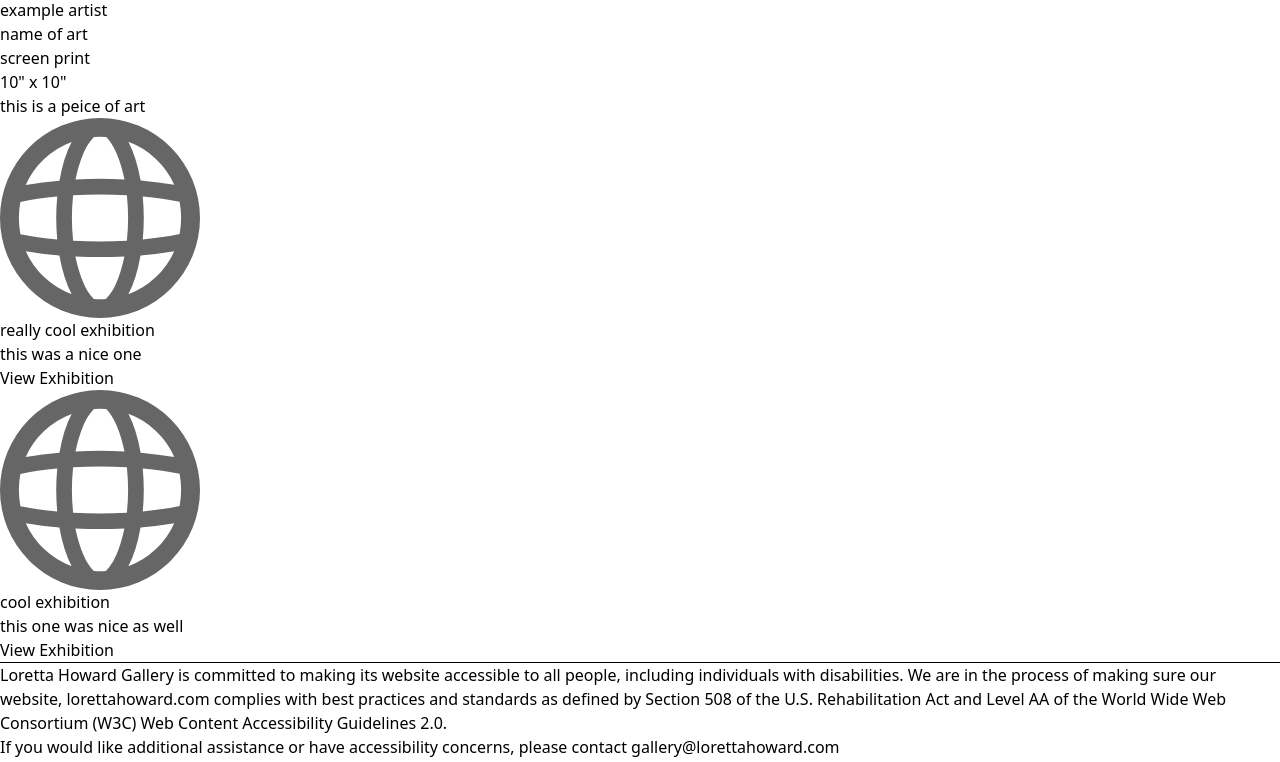
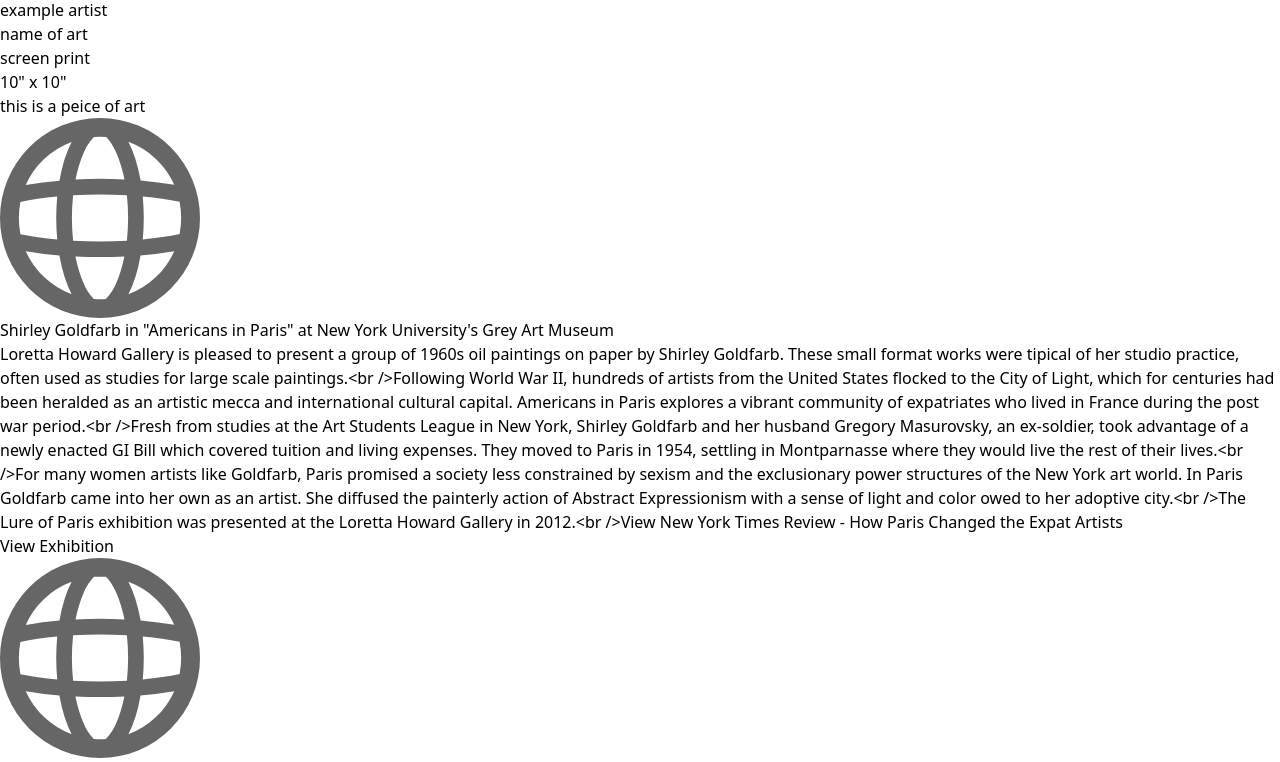
Before and after one commit to tfudge1/lorettahowardgallery, a Next.js app: page / in a window 1280 px wide. Shown: the part 451-1213 px from the top of the page. Built offline with nearby package versions, Linux system fonts and the light colour scheme.

Commit message:
dynamicaly dispalys homepage featured exhibitions

```diff
--- a/app/page.tsx
+++ b/app/page.tsx
@@ -10,7 +10,30 @@
 export default async function Home() {
   const data = await getData();
   const featured_art= data["featured_art"];
+  const exhibitions = data["exhibitions"];
   const featured_exhibitions= data["featured-exhibitions"];
+  let display_exhibitions = (<p></p>);
+    for (let x = 0; x < featured_exhibitions.length; x++){ // iterate through features exhibitions slugs
+      let _featured_exhibitions = featured_exhibitions[x].slug;
+        for (let i = 0; i < exhibitions.length; i++){ // iterate through all exhibitons to find slug
+          let _full_exhibition = exhibitions[i];
+            if (_featured_exhibitions == _full_exhibition.slug){
+              display_exhibitions = (<div key={_full_exhibition.slug}>
+              <Image
+              src={_full_exhibition.art[0].url}
+              alt="featured image"
+              width={200}
+              height={100}
+              />
+              <h2>{_full_exhibition.title}</h2>
+              <p>{_full_exhibition.description}</p>
+              <p> <a href={`/exhibitions/${_full_exhibition.slug}`}>View Exhibition</a></p>
+              {display_exhibitions}
+              </div>
+              )
+            }
+        }
+    }
 
   return (
     <div>
@@ -30,19 +53,7 @@
         </div>{/*  featured-art */}
 
         <div className="featured-exhibition">
-          {featured_exhibitions.map((exhibitions: any) => (
-            <div key={exhibitions.slug}>
-              <Image
-              src={exhibitions.image_name}
-              alt="featured image"
-              width={200}
-              height={100}
-              />
-              <h2>{exhibitions.title}</h2>
-              <p>{exhibitions.description}</p>
-              <p> <a href={exhibitions.slug}>View Exhibition</a></p>
-            </div>
-          ))}
+          {display_exhibitions}
         </div>
 
       </main>
--- a/public/content.json
+++ b/public/content.json
@@ -12,16 +12,10 @@
     ],
     "featured-exhibitions":[
         {
-            "title":"really cool exhibition",
-            "description":"this was a nice one",
-            "slug":"name-of-exhibition-one",
-            "image_name":"/globe.svg"
+            "slug":"seeing_red"
         },
         {
-            "title":"cool exhibition",
-            "description":"this one was nice as well",
-            "slug":"name-of-exhibition-two",
-            "image_name":"/globe.svg"
+            "slug":"shirley_goldfarb_in_americans_in_paris"
         }
     ],
     "artists":[
@@ -524,6 +518,28 @@
                     "slug":"example_artist"
                 }
             ]
+        },
+        {
+            "title":"Shirley Goldfarb in \"Americans in Paris\" at New York University's Grey Art Museum",
+            "slug":"shirley_goldfarb_in_americans_in_paris",
+            "date_range":"April 29",
+            "year": 2024,
+            "description":"Loretta Howard Gallery is pleased to present a group of 1960s oil paintings on paper by Shirley Goldfarb. These small format works were tipical of her studio practice, often used as studies for large scale paintings.<br />Following World War II, hundreds of artists from the United States flocked to the City of Light, which for centuries had been heralded as an artistic mecca and international cultural capital. Americans in Paris explores a vibrant community of expatriates who lived in France during the post war period.<br />Fresh from studies at the Art Students League in New York, Shirley Goldfarb and her husband Gregory Masurovsky, an ex-soldier, took advantage of a newly enacted GI Bill which covered tuition and living expenses. They moved to Paris in 1954, settling in Montparnasse where they would live the rest of their lives.<br />For many women artists like Goldfarb, Paris promised a society less constrained by sexism and the exclusionary power structures of the New York art world. In Paris Goldfarb came into her own as an artist. She diffused the painterly action of Abstract Expressionism with a sense of light and color owed to her adoptive city.<br />The Lure of Paris exhibition was presented at the Loretta Howard Gallery in 2012.<br />View New York Times Review - How Paris Changed the Expat Artists",
+            "art":[
+                {
+                    "url":"/globe.svg",
+                    "description":"Shirley Goldfarb in her Paris studio, Photo by Gregory Masurovsky"
+                },
+                {
+                    "url":"/globe.svg",
+                    "description":"Untitled (SG42515), 1962 Oil on paper 8 x 5 inches"
+                }
+            ],
+            "artists":[
+                {
+                    "slug":"second_example_artist"
+                }
+            ]
         }
     ],
     "news":[
```
